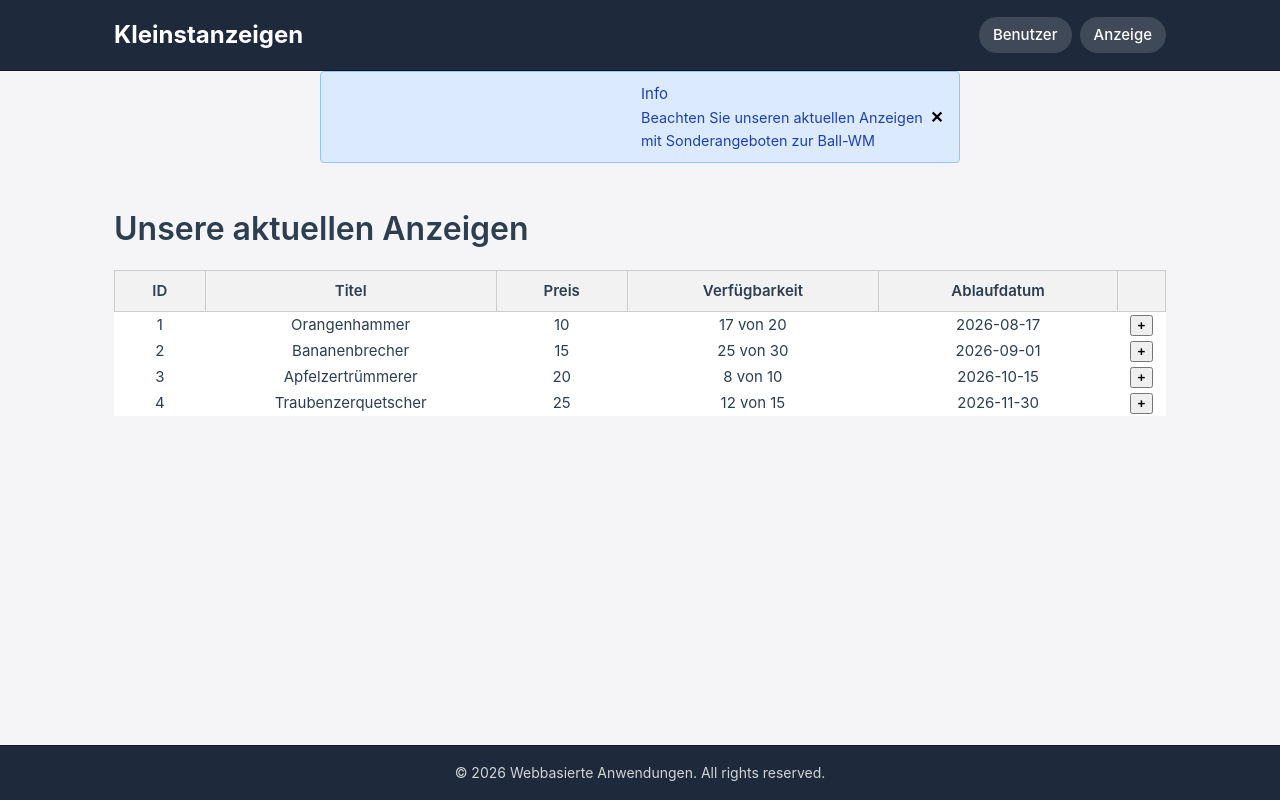
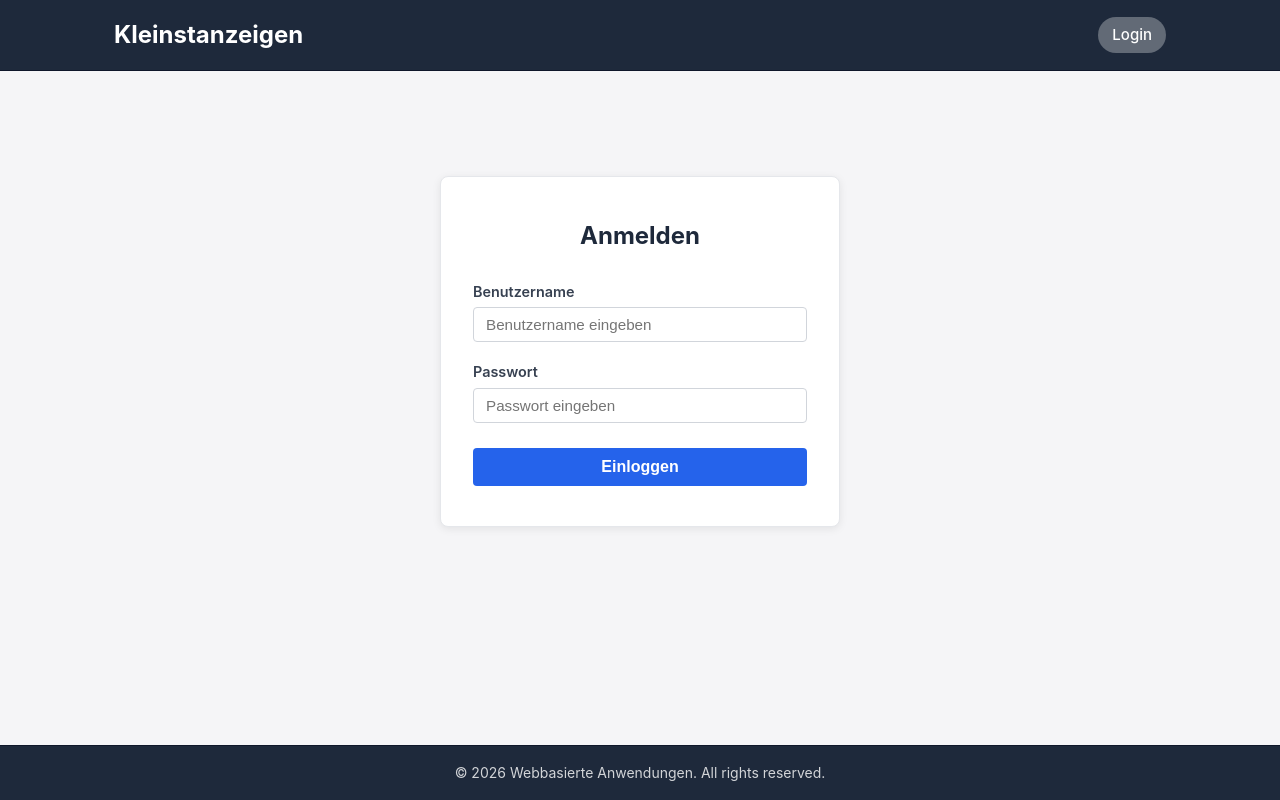
Before and after one commit to ata-shahid/kleinstanzeigenportal, a Vue app in the folder frontend/: page /login in a window 1280 px wide. Built offline with nearby package versions, Linux system fonts and the light colour scheme; the HTML template or start-up script is replaced by a standard one.

Commit message:
feat(frontend): add pinia stores, list search, vue-router and login view

```diff
--- a/frontend/src/App.vue
+++ b/frontend/src/App.vue
@@ -1,8 +1,10 @@
 <script setup lang="ts">
-import { ref } from 'vue'
-import AnzeigeListeView from './views/AnzeigeListeView.vue'
+import { RouterView, RouterLink } from 'vue-router'
+import { useInfo } from '@/composables/useInfo'
+import { useLoginStore } from '@/stores/loginstore'
 
-const info = ref('Beachten Sie unseren aktuellen Anzeigen mit Sonderangeboten zur Ball-WM')
+const { info, loescheInfo } = useInfo()
+const { loginState } = useLoginStore()
 </script>
 
 <template>
@@ -13,8 +15,10 @@ const info = ref('Beachten Sie unseren aktuellen Anzeigen mit Sonderangeboten zu
       </div>
       <div class="navbar">
         <div class="nav-links">
-          <a class="benutzer-link" href="/admin/benutzer">Benutzer</a>
-          <a class="benutzer-link" href="/admin/anzeige">Anzeige</a>
+          <RouterLink v-if="loginState.loggedIn" class="benutzer-link" to="/anzeige">
+            Anzeigen
+          </RouterLink>
+          <RouterLink class="benutzer-link benutzer-link--login" to="/login">Login</RouterLink>
         </div>
       </div>
     </div>
@@ -25,16 +29,21 @@ const info = ref('Beachten Sie unseren aktuellen Anzeigen mit Sonderangeboten zu
       <strong>Info</strong>
       <p>{{ info }}</p>
     </div>
-    <button v-on:click="info = ''" aria-label="Meldung schließen">✕</button>
+    <button aria-label="Meldung schließen" @click="loescheInfo()">✕</button>
   </div>
 
   <main class="main-container">
-    <AnzeigeListeView />
+    <RouterView />
   </main>
 
   <footer class="fuss">
     <div class="fuss-container">
-      <p class="fuss-text">&copy; 2026 Webbasierte Anwendungen. All rights reserved.</p>
+      <p class="fuss-text">
+        © 2026 Webbasierte Anwendungen. All rights reserved.
+        <span v-if="loginState.username" class="fuss-user">
+          Eingeloggt als: <strong>{{ loginState.username }}</strong>
+        </span>
+      </p>
     </div>
   </footer>
 </template>
@@ -67,7 +76,23 @@ const info = ref('Beachten Sie unseren aktuellen Anzeigen mit Sonderangeboten zu
   font-size: 1rem;
   font-weight: bold;
 }
+
 .main-container {
   background-color: transparent;
 }
+
+.nav-links {
+  display: flex;
+  gap: 1rem;
+  align-items: center;
+}
+
+.benutzer-link--login {
+  margin-left: auto;
+}
+
+.fuss-user {
+  margin-left: 1rem;
+  font-size: 0.9rem;
+}
 </style>
--- a/frontend/src/components/anzeige/AnzeigeListe.vue
+++ b/frontend/src/components/anzeige/AnzeigeListe.vue
@@ -17,7 +17,7 @@
 </template>
 
 <script setup lang="ts">
-import type { IAnzeigeDTD } from '@/views/AnzeigeListeView.vue'
+import type { IAnzeigeDTD } from '@/stores/IAnzeige'
 import AnzeigeListeZeile from './AnzeigeListeZeile.vue'
 
 defineProps<{ anzeigen: IAnzeigeDTD[] }>()
--- a/frontend/src/components/anzeige/AnzeigeListeZeile.vue
+++ b/frontend/src/components/anzeige/AnzeigeListeZeile.vue
@@ -19,7 +19,7 @@
 
 <script setup lang="ts">
 import { ref, computed } from 'vue'
-import type { IAnzeigeDTD } from '@/views/AnzeigeListeView.vue'
+import type { IAnzeigeDTD } from '@/stores/IAnzeige'
 
 const props = defineProps<{ anzeige: IAnzeigeDTD }>()
 
--- /dev/null
+++ b/frontend/src/composables/useInfo.ts
@@ -0,0 +1,19 @@
+import { ref, readonly } from 'vue'
+
+const info = ref('')
+
+export function useInfo() {
+  function loescheInfo() {
+    info.value = ''
+  }
+
+  function setzeInfo(msg: string) {
+    info.value = msg
+  }
+
+  return {
+    info: readonly(info),
+    loescheInfo,
+    setzeInfo,
+  }
+}
--- /dev/null
+++ b/frontend/src/stores/anzeigestore.ts
@@ -0,0 +1,64 @@
+import { reactive } from 'vue'
+import { defineStore } from 'pinia'
+import type { IAnzeigeDTD } from './IAnzeige'
+
+export const useAnzeigeStore = defineStore('anzeigestore', () => {
+  const anzeigedata = reactive<{ ok: boolean; anzeigeliste: IAnzeigeDTD[] }>({
+    ok: false,
+    anzeigeliste: [],
+  })
+
+  function updateAnzeigeListe() {
+    anzeigedata.anzeigeliste = [
+      {
+        id: 1,
+        titel: 'Orangenhammer',
+        beschreibung: 'Ein Hammer, der Orangen zerschmettert, und das gründlich.',
+        preis: 10,
+        anzahl: 20,
+        verfuegbar: 17,
+        ablaufdatum: '2026-08-17',
+        anbieterName: 'Joghurta Biffel',
+        anbieterAdresse: 'An der Ecke, Vollradisroda',
+      },
+      {
+        id: 2,
+        titel: 'Bananenbrecher',
+        beschreibung: 'Ein Gerät, das Bananen in Scheiben schneidet, ideal für Obstsalate.',
+        preis: 15,
+        anzahl: 30,
+        verfuegbar: 25,
+        ablaufdatum: '2026-09-01',
+        anbieterName: 'Trubert vom Senkel',
+        anbieterAdresse: 'Obstweg 5, Fruchtstadt',
+      },
+      {
+        id: 3,
+        titel: 'Apfelzertrümmerer',
+        beschreibung:
+          'Ein robustes Werkzeug, das Äpfel in Stücke zerschmettert, perfekt für Apfelmus.',
+        preis: 20,
+        anzahl: 10,
+        verfuegbar: 8,
+        ablaufdatum: '2026-10-15',
+        anbieterName: 'Jöndhard Biffel',
+        anbieterAdresse: 'Kernstraße 12, Apfelhausen',
+      },
+      {
+        id: 4,
+        titel: 'Traubenzerquetscher',
+        beschreibung:
+          'Ein praktisches Gerät, das Trauben zerquetscht, ideal für die Weinherstellung.',
+        preis: 25,
+        anzahl: 15,
+        verfuegbar: 12,
+        ablaufdatum: '2026-11-30',
+        anbieterName: 'Kees van Bommelding',
+        anbieterAdresse: 'Weinstraße 8, Traubendorf',
+      },
+    ]
+    anzeigedata.ok = true
+  }
+
+  return { anzeigedata, updateAnzeigeListe }
+})
--- /dev/null
+++ b/frontend/src/stores/loginstore.ts
@@ -0,0 +1,25 @@
+import { reactive } from 'vue'
+import { defineStore } from 'pinia'
+
+export const useLoginStore = defineStore('loginstore', () => {
+  const loginState = reactive<{ username: string; loggedIn: boolean }>({
+    username: '',
+    loggedIn: false,
+  })
+
+  function logout() {
+    loginState.username = ''
+    loginState.loggedIn = false
+  }
+
+  function login(username: string, passwort: string) {
+    if (username !== '' && passwort !== '') {
+      loginState.loggedIn = true
+      loginState.username = username
+    } else {
+      logout()
+    }
+  }
+
+  return { loginState, login, logout }
+})
--- a/frontend/src/views/AnzeigeListeView.vue
+++ b/frontend/src/views/AnzeigeListeView.vue
@@ -3,78 +3,45 @@
     <div>
       <h2 class="title">Unsere aktuellen Anzeigen</h2>
     </div>
+    <div class="suchleiste">
+      <input
+        id="suchfeld"
+        v-model="suchstring"
+        type="text"
+        placeholder="Suche nach Titel oder Beschreibung …"
+        class="suchfeld"
+      />
+      <button class="reset-btn" @click="suchstring = ''">Reset</button>
+    </div>
     <div>
-      <AnzeigeListe :anzeigen="liste"></AnzeigeListe>
+      <AnzeigeListe :anzeigen="gefilterteListe" />
     </div>
   </div>
 </template>
 
 <script setup lang="ts">
-import { ref } from 'vue'
+import { ref, computed, onMounted } from 'vue'
 import AnzeigeListe from '@/components/anzeige/AnzeigeListe.vue'
+import { useAnzeigeStore } from '@/stores/anzeigestore'
 
-export interface IAnzeigeDTD {
-  id: number
-  titel: string
-  beschreibung: string
-  preis: number
-  anzahl: number
-  verfuegbar: number
-  ablaufdatum: string
-  anbieterName: string
-  anbieterAdresse: string
-}
+const anzeigeStore = useAnzeigeStore()
 
-const liste = ref<IAnzeigeDTD[]>(
-  JSON.parse(`
-[
-  {
-    "id": 1,
-    "titel": "Orangenhammer",
-    "beschreibung": "Ein Hammer, der Orangen zerschmettert, und das gründlich.",
-    "preis": 10,
-    "anzahl": 20,
-    "verfuegbar": 17,
-    "ablaufdatum": "2026-08-17",
-    "anbieterName": "Joghurta Biffel",
-    "anbieterAdresse": "An der Ecke, Vollradisroda"
-  },
-  {
-    "id": 2,
-    "titel": "Bananenbrecher",
-    "beschreibung": "Ein Gerät, das Bananen in Scheiben schneidet, ideal für Obstsalate.",
-    "preis": 15,
-    "anzahl": 30,
-    "verfuegbar": 25,
-    "ablaufdatum": "2026-09-01",
-    "anbieterName": "Trubert vom Senkel",
-    "anbieterAdresse": "Obstweg 5, Fruchtstadt"
-  },
-  {
-    "id": 3,
-    "titel": "Apfelzertrümmerer",
-    "beschreibung": "Ein robustes Werkzeug, das Äpfel in Stücke zerschmettert, perfekt für Apfelmus.",
-    "preis": 20,
-    "anzahl": 10,
-    "verfuegbar": 8,
-    "ablaufdatum": "2026-10-15",
-    "anbieterName": "Jöndhard Biffel",
-    "anbieterAdresse": "Kernstraße 12, Apfelhausen"
-  },
-  {
-    "id": 4,
-    "titel": "Traubenzerquetscher",
-    "beschreibung": "Ein praktisches Gerät, das Trauben zerquetscht, ideal für die Weinherstellung.",
-    "preis": 25,
-    "anzahl": 15,
-    "verfuegbar": 12,
-    "ablaufdatum": "2026-11-30",
-    "anbieterName": "Kees van Bommelding",
-    "anbieterAdresse": "Weinstraße 8, Traubendorf"
+onMounted(() => {
+  anzeigeStore.updateAnzeigeListe()
+})
+
+const suchstring = ref('')
+
+const gefilterteListe = computed(() => {
+  const term = suchstring.value.toLowerCase()
+  if (term === '') {
+    return anzeigeStore.anzeigedata.anzeigeliste
   }
-]
-`),
-)
+  return anzeigeStore.anzeigedata.anzeigeliste.filter(
+    (a) =>
+      a.titel.toLowerCase().includes(term) || a.beschreibung.toLowerCase().includes(term),
+  )
+})
 </script>
 
 <style scoped>
@@ -84,4 +51,39 @@ const liste = ref<IAnzeigeDTD[]>(
   color: #2c3e50;
   margin-bottom: 0.5rem;
 }
+
+.suchleiste {
+  display: flex;
+  gap: 0.5rem;
+  margin-bottom: 1rem;
+  align-items: center;
+}
+
+.suchfeld {
+  flex: 1;
+  padding: 0.45rem 0.75rem;
+  border: 1px solid #ccc;
+  border-radius: 4px;
+  font-size: 0.95rem;
+  outline: none;
+  transition: border-color 0.2s;
+}
+
+.suchfeld:focus {
+  border-color: #3b82f6;
+}
+
+.reset-btn {
+  padding: 0.45rem 1rem;
+  background-color: #e5e7eb;
+  border: 1px solid #ccc;
+  border-radius: 4px;
+  cursor: pointer;
+  font-size: 0.9rem;
+  transition: background-color 0.2s;
+}
+
+.reset-btn:hover {
+  background-color: #d1d5db;
+}
 </style>
--- /dev/null
+++ b/frontend/src/views/LoginView.vue
@@ -0,0 +1,140 @@
+<template>
+  <div class="login-wrapper">
+    <div class="login-card">
+      <h2 class="login-title">Anmelden</h2>
+
+      <form class="login-form" @submit.prevent="handleLogin">
+        <div class="form-group">
+          <label for="username-input">Benutzername</label>
+          <input
+            id="username-input"
+            v-model="username"
+            type="text"
+            placeholder="Benutzername eingeben"
+            autocomplete="username"
+          />
+        </div>
+
+        <div class="form-group">
+          <label for="passwort-input">Passwort</label>
+          <input
+            id="passwort-input"
+            v-model="passwort"
+            type="password"
+            placeholder="Passwort eingeben"
+            autocomplete="current-password"
+          />
+        </div>
+
+        <button id="login-btn" type="submit" class="login-btn">Einloggen</button>
+      </form>
+    </div>
+  </div>
+</template>
+
+<script setup lang="ts">
+import { ref, onMounted } from 'vue'
+import { useRouter } from 'vue-router'
+import { useLoginStore } from '@/stores/loginstore'
+import { useInfo } from '@/composables/useInfo'
+
+const router = useRouter()
+const loginStore = useLoginStore()
+const { loginState, login, logout } = loginStore
+const { setzeInfo, loescheInfo } = useInfo()
+
+const username = ref('')
+const passwort = ref('')
+
+onMounted(() => {
+  logout()
+})
+
+function handleLogin() {
+  login(username.value, passwort.value)
+
+  if (!loginState.loggedIn) {
+    passwort.value = ''
+    setzeInfo('Jammer - der Login-Versuch war zwar nicht erfolgreich, aber erfolglos')
+  } else {
+    loescheInfo()
+    router.push('/anzeige')
+  }
+}
+</script>
+
+<style scoped>
+.login-wrapper {
+  display: flex;
+  justify-content: center;
+  align-items: center;
+  min-height: 60vh;
+  padding: 2rem;
+}
+
+.login-card {
+  background: #ffffff;
+  border: 1px solid #e5e7eb;
+  border-radius: 8px;
+  padding: 2.5rem 2rem;
+  width: 100%;
+  max-width: 400px;
+  box-shadow: 0 2px 8px rgba(0, 0, 0, 0.08);
+}
+
+.login-title {
+  font-size: 1.5rem;
+  font-weight: 700;
+  color: #1e293b;
+  margin-bottom: 1.5rem;
+  text-align: center;
+}
+
+.login-form {
+  display: flex;
+  flex-direction: column;
+  gap: 1.1rem;
+}
+
+.form-group {
+  display: flex;
+  flex-direction: column;
+  gap: 0.3rem;
+}
+
+.form-group label {
+  font-size: 0.9rem;
+  font-weight: 600;
+  color: #374151;
+}
+
+.form-group input {
+  padding: 0.5rem 0.75rem;
+  border: 1px solid #d1d5db;
+  border-radius: 4px;
+  font-size: 0.95rem;
+  outline: none;
+  transition: border-color 0.2s;
+}
+
+.form-group input:focus {
+  border-color: #3b82f6;
+}
+
+.login-btn {
+  margin-top: 0.5rem;
+  padding: 0.6rem;
+  background-color: #2563eb;
+  color: #ffffff;
+  border: none;
+  border-radius: 4px;
+  font-size: 1rem;
+  font-weight: 600;
+  cursor: pointer;
+  transition: background-color 0.2s;
+}
+
+.login-btn:hover {
+  background-color: #1d4ed8;
+}
+</style>
```
Also changed, not shown: frontend/src/router/index.ts (+16 -1 lines), frontend/src/stores/IAnzeige.ts (added, +11 -0 lines).
